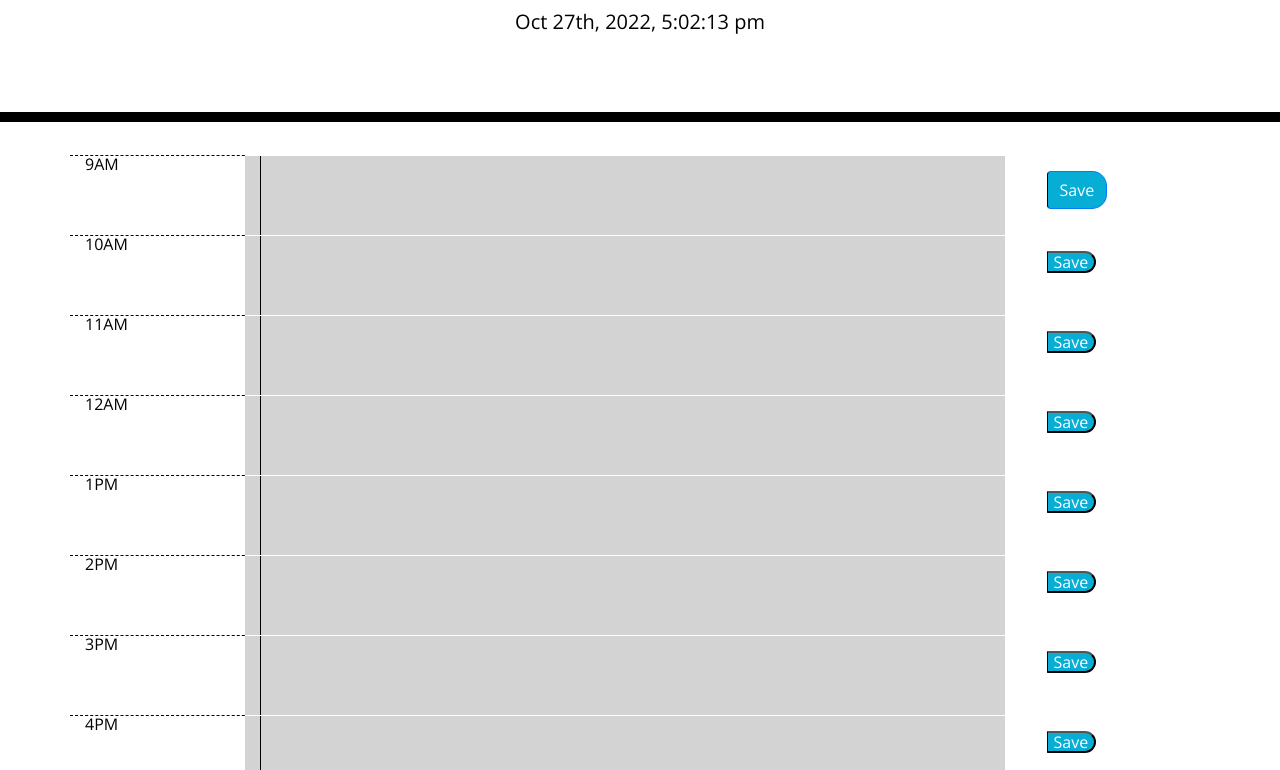
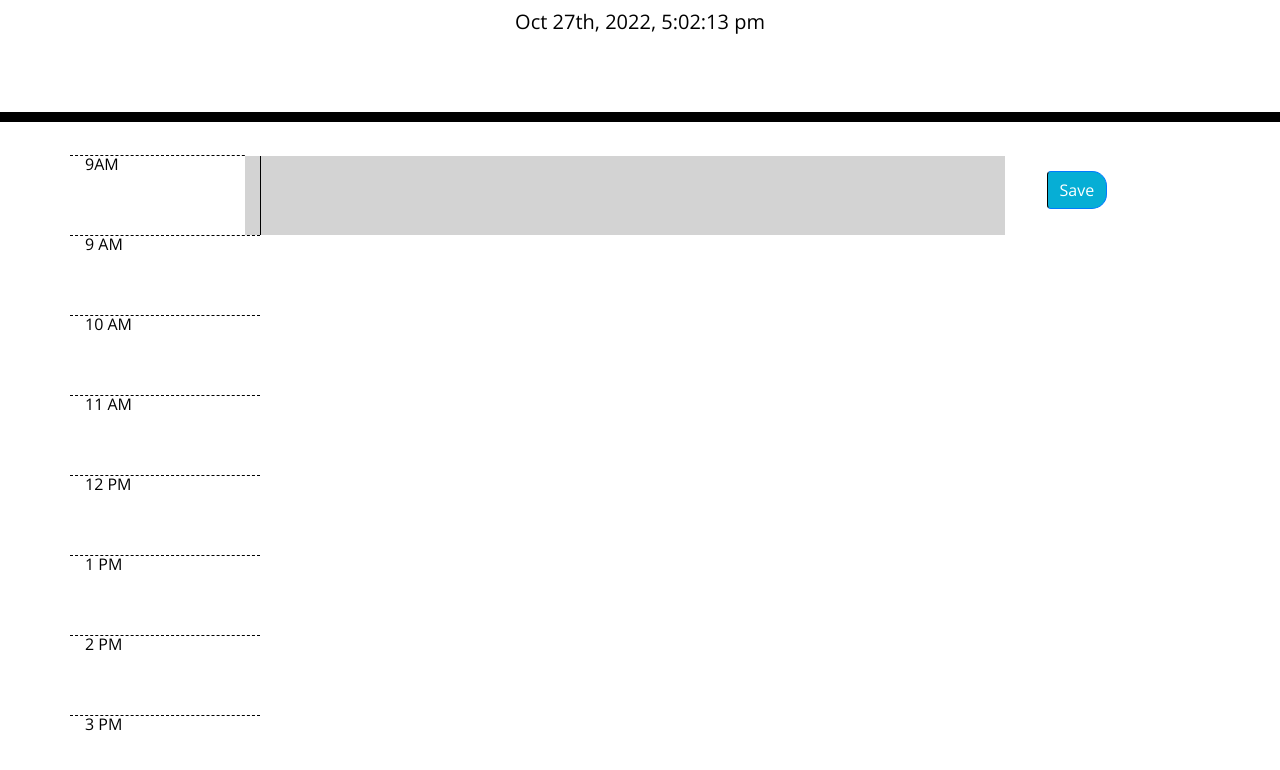
Before and after one commit to Charl1410/daily-planner, a plain HTML site: page 02-Challenge/Develop/index.html in a window 1280 px wide. Shown: the part 182-952 px from the top of the page. Drawn offline with nearby package versions, Linux system fonts and the light colour scheme.

Commit message:
working on appending elements

```diff
--- a/02-Challenge/Develop/index.html
+++ b/02-Challenge/Develop/index.html
@@ -45,97 +45,6 @@
       </div>
 
 
-      <div class="row">
-        <div class="col-sm-2 hour">10AM</div>
-        <div class="col-sm-8 row past">
-          <textarea class="col-md-10 description"></textarea>
-        </div>
-        <div class="col-sm-2">
-          <button class="btm btn-primart saveBtn">Save</button>
-        </div>
-      </div>
-
-
-      <div class="row">
-        <div class="col-sm-2 hour">11AM</div>
-        <div class="col-sm-8 row past">
-          <textarea class="col-md-10 description"></textarea>
-        </div>
-        <div class="col-sm-2">
-          <button class="btm btn-primart saveBtn">Save</button>
-        </div>
-      </div>
-
-
-      <div class="row">
-        <div class="col-sm-2 hour">12AM</div>
-        <div class="col-sm-8 row past">
-          <textarea class="col-md-10 description"></textarea>
-        </div>
-        <div class="col-sm-2">
-          <button class="btm btn-primart saveBtn">Save</button>
-        </div>
-      </div>
-
-
-      <div class="row">
-        <div class="col-sm-2 hour">1PM</div>
-        <div class="col-sm-8 row past">
-          <textarea class="col-md-10 description"></textarea>
-        </div>
-        <div class="col-sm-2">
-          <button class="btm btn-primart saveBtn">Save</button>
-        </div>
-      </div>
-
-
-      <div class="row">
-        <div class="col-sm-2 hour">2PM</div>
-        <div class="col-sm-8 row past">
-          <textarea class="col-md-10 description"></textarea>
-        </div>
-        <div class="col-sm-2">
-          <button class="btm btn-primart saveBtn">Save</button>
-        </div>
-      </div>
-
-
-      <div class="row">
-        <div class="col-sm-2 hour">3PM</div>
-        <div class="col-sm-8 row past">
-          <textarea class="col-md-10 description"></textarea>
-        </div>
-        <div class="col-sm-2">
-          <button class="btm btn-primart saveBtn">Save</button>
-        </div>
-      </div>
-
-
-      <div class="row">
-        <div class="col-sm-2 hour">4PM</div>
-        <div class="col-sm-8 row past">
-          <textarea class="col-md-10 description"></textarea>
-        </div>
-        <div class="col-sm-2">
-          <button class="btm btn-primart saveBtn">Save</button>
-        </div>
-      </div>
-
-
-      <div class="row">
-        <div class="col-sm-2 hour">5PM</div>
-        <div class="col-sm-8 row past">
-          <textarea class="col-md-10 description"></textarea>
-        </div>
-        <div class="col-sm-2">
-          <button class="btm btn-primart saveBtn">Save</button>
-        </div>
-      </div>
-
-
-
-
-
 
 
     </div>
--- a/02-Challenge/Develop/script.js
+++ b/02-Challenge/Develop/script.js
@@ -3,47 +3,68 @@ var times = {
   endHour: 17,
 };
 
+//TODO function to save the information entered to local storage
+function savePlan() {
+
+    //need to tell it where to get the imformation from (event bubbling)
+
+
+    localStorage.setItem(hour, task);
+}
+
+
+
+
+//calls function to impliment the time into page
 getHeaderDate();
 
-// <div class="row">
-// <div class="col-sm-2 hour">9AM</div>
-// <div class="col-sm-8 row past">
-//   <textarea class="col-md-10 description"></textarea>
-// </div>
-// <div class="col-sm-2">
-//   <button class="btn btn-primary saveBtn">Save</button>
-// </div>
-// </div>
+
 
 //TODOfunction to generate the time slots
-//FOR LOOP
 function createTimeSlots() {
 
-    //load the saved data from local storage
+    // 1. load the saved data from local storage
 
-//create for loop to go through and create all elements for the UI
+// 2. create for loop to go through and create all elements for the UI
   for (hour = times.startHour; hour <= times.endHour; hour++) {
-    var timeSlot = $('<div>').addClass("row");
 
-    var time = $("<div>").addClass('col-sm-2 hour').text(moment(hour, 'h'));
-    var desc = $('<textarea>').addClass('col-md-10 description');
-    var text = $('<button>').addClass('btn btn-primary saveBtn');
+    var timeSlot = $('<div>').addClass("row"); //main inner container
+    var timeHour = $("<div>").addClass('col-sm-2 hour').text(moment(hour, 'h').format('h A'));
+    var outerBox = $('<div>').addClass('col-sm-8 row past');
+    var enterText = $('<textarea>').addClass('col-md-10 description');
+    var buttonContainer = $('<div>').addClass('col-sm-2');
+    var button = $('<button>').addClass('btn btn-primary saveBtn');
+
+    outerBox.append(enterText);
+    buttonContainer.append(button);
+    timeSlot.append(timeHour);
+
+    $('.container').append(timeSlot);
+
+    console.log(timeSlot)
+
+
   }
 
-  //add event hsndler to the save button so it saves task to local storage
+  //add event handler to the save button so it saves task to local storage
 
  //append them all to the HTML
 
 
 }
 
+createTimeSlots()
+
 //TODO function to update the color of the time slots
 // the classs changes depending on the hour which is realted to a different CSS style IF STATEMENTS
 
 //using moment to get current date at top
+
+//TODO create function to impliment the time at the top of page
 function getHeaderDate() {
   var today = moment();
   $("#currentDay").text(today.format("MMM Do, YYYY, h:mm:ss a"));
+
 }
 
 //allows time to change by second
@@ -51,8 +72,3 @@ setInterval(function() {
     getHeaderDate();
 
 },1000)
-
-//TODO function to save the information entered to local storage
-function savePlan() {
-
-}
```
